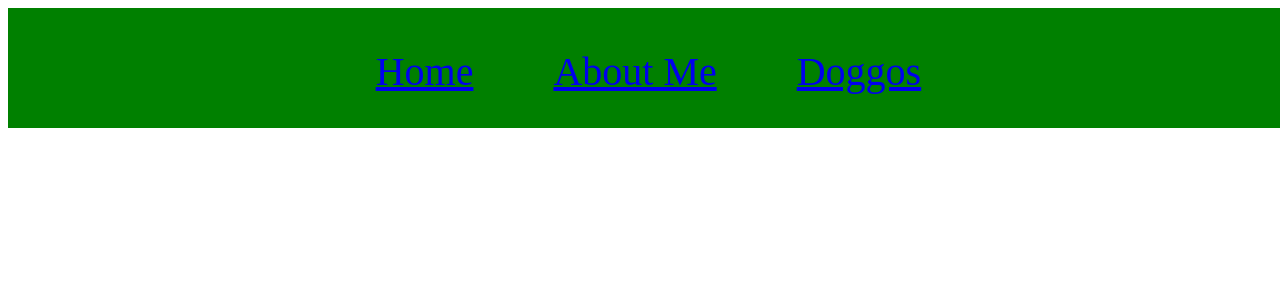
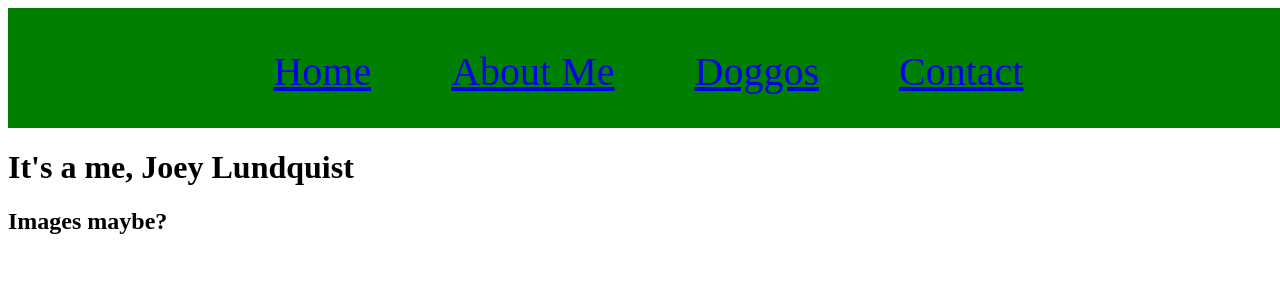
Before and after one commit to JoeyLundquist/personal-site, a React (Create React App) app: page /#/home in a window 1280 px wide. Shown: the top 300 px of the page. Built offline with nearby package versions, Linux system fonts and the light colour scheme.

Commit message:
added some base components for routes

```diff
--- /dev/null
+++ b/src/components/AboutMe/AboutMe.jsx
@@ -0,0 +1,11 @@
+
+
+
+export const AboutMe = () => {
+
+    return(
+        <>
+            This is about me dawg!!!
+        </>
+    )
+}
--- a/src/components/App/App.js
+++ b/src/components/App/App.js
@@ -1,12 +1,27 @@
 import './App.css';
-import {HashRouter as Router, Redirect, Route, Switch} from 'react-router-dom'
+import {HashRouter as Router, Navigate, Route, Routes,} from 'react-router-dom'
 
 import { Nav } from '../Nav/Nav';
+import { HomePage } from '../Home/Home';
+import { AboutMe } from '../AboutMe/AboutMe';
 
 function App() {
   return (
     <Router>
-      <Nav />
+      <div>
+        <Nav />
+
+        <Routes>
+
+          <Route path='/' element={<Navigate replace to="/home" />} />
+
+          <Route path='/home' element={<HomePage />}/>
+
+          <Route path='/about-me' element={<AboutMe />} />
+
+        </Routes>
+
+      </div>
     </Router>
   );
 }
--- /dev/null
+++ b/src/components/Home/Home.jsx
@@ -0,0 +1,13 @@
+
+
+
+export const HomePage = () => {
+
+    return(
+        <>
+            <h1> It's a me, Joey Lundquist</h1>
+
+            <h2>Images maybe?</h2>
+        </>
+    )
+}
--- a/src/components/Nav/Nav.jsx
+++ b/src/components/Nav/Nav.jsx
@@ -26,6 +26,10 @@ export const Nav = () => {
             <Link to="/dogs" className='nav-links'>
                 Doggos
             </Link>
+
+            <Link to="/contact-me" className='nav-links'>
+                Contact
+            </Link>
         </div>
     )
 }
```
